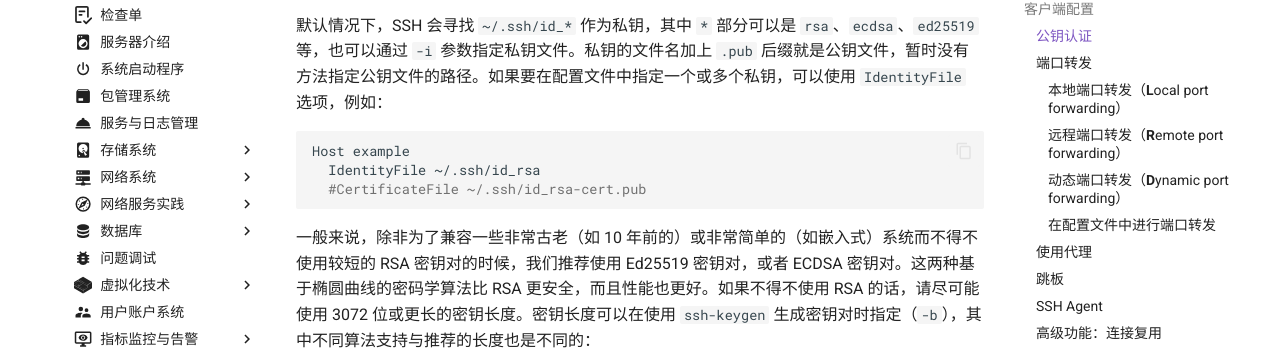
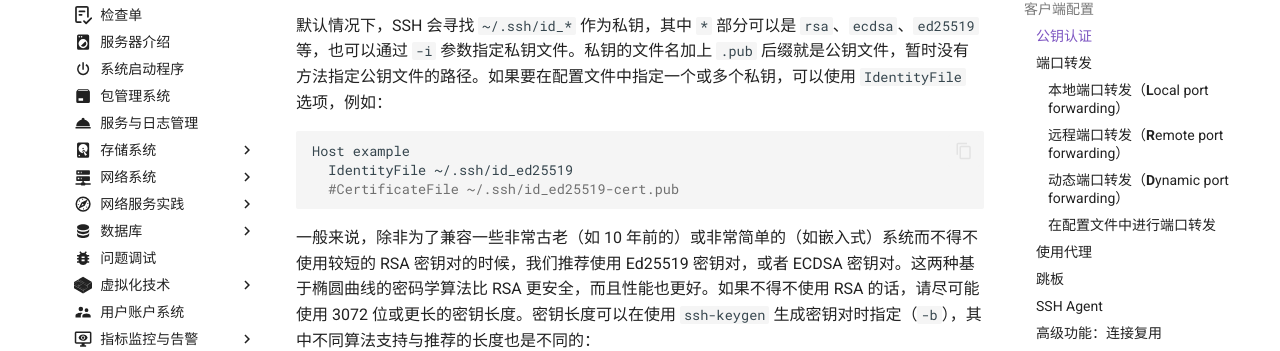
Before and after one commit to ustclug/Linux201-docs, an MkDocs documentation site: the page built from docs/dev/ssh.md, in a window 1280 px wide and 900 px high, scrolled down 943 px. Shown: the part 99-450 px from the top of the window. Built offline with MkDocs 1.6.1 and Material for MkDocs 9.7.7, drawn with Linux system fonts in a browser that asks for light colours; comment, search, counter and statistics services are not loaded; some of the changed text lies outside the part shown.

Commit message:
ssh: update SSH key examples from RSA to Ed25519

````diff
--- a/docs/dev/ssh.md
+++ b/docs/dev/ssh.md
@@ -39,8 +39,8 @@ Host example
 
 ```shell
 Host example
-  IdentityFile ~/.ssh/id_rsa
-  #CertificateFile ~/.ssh/id_rsa-cert.pub
+  IdentityFile ~/.ssh/id_ed25519
+  #CertificateFile ~/.ssh/id_ed25519-cert.pub
 ```
 
 一般来说，除非为了兼容一些非常古老（如 10 年前的）或非常简单的（如嵌入式）系统而不得不使用较短的 RSA 密钥对的时候，我们推荐使用 Ed25519 密钥对，或者 ECDSA 密钥对。这两种基于椭圆曲线的密码学算法比 RSA 更安全，而且性能也更好。如果不得不使用 RSA 的话，请尽可能使用 3072 位或更长的密钥长度。密钥长度可以在使用 `ssh-keygen` 生成密钥对时指定（`-b`），其中不同算法支持与推荐的长度也是不同的：
@@ -167,7 +167,7 @@ Host example
 
 !!! question "让服务器的 `git` 使用本机作为代理"
 
-    在访问 SSH remote 时，`git` 可以读取 `GIT_SSH_COMMAND` 环境变量指定的 SSH 命令，例如 `GIT_SSH_COMMAND="ssh -i .git/id_rsa" git ...` 就可以让 `git` 使用指定的路径的密钥。
+    在访问 SSH remote 时，`git` 可以读取 `GIT_SSH_COMMAND` 环境变量指定的 SSH 命令，例如 `GIT_SSH_COMMAND="ssh -i .git/id_ed25519" git ...` 就可以让 `git` 使用指定的路径的密钥。
 
     而在访问 HTTP(S) remote 时，`git` 会使用 libcurl，因此会读取 `http_proxy`、`https_proxy` 和 `all_proxy` 环境变量指定的代理。也可以使用 `http.proxy` 这个 `git config` 选项来指定。
 
````
